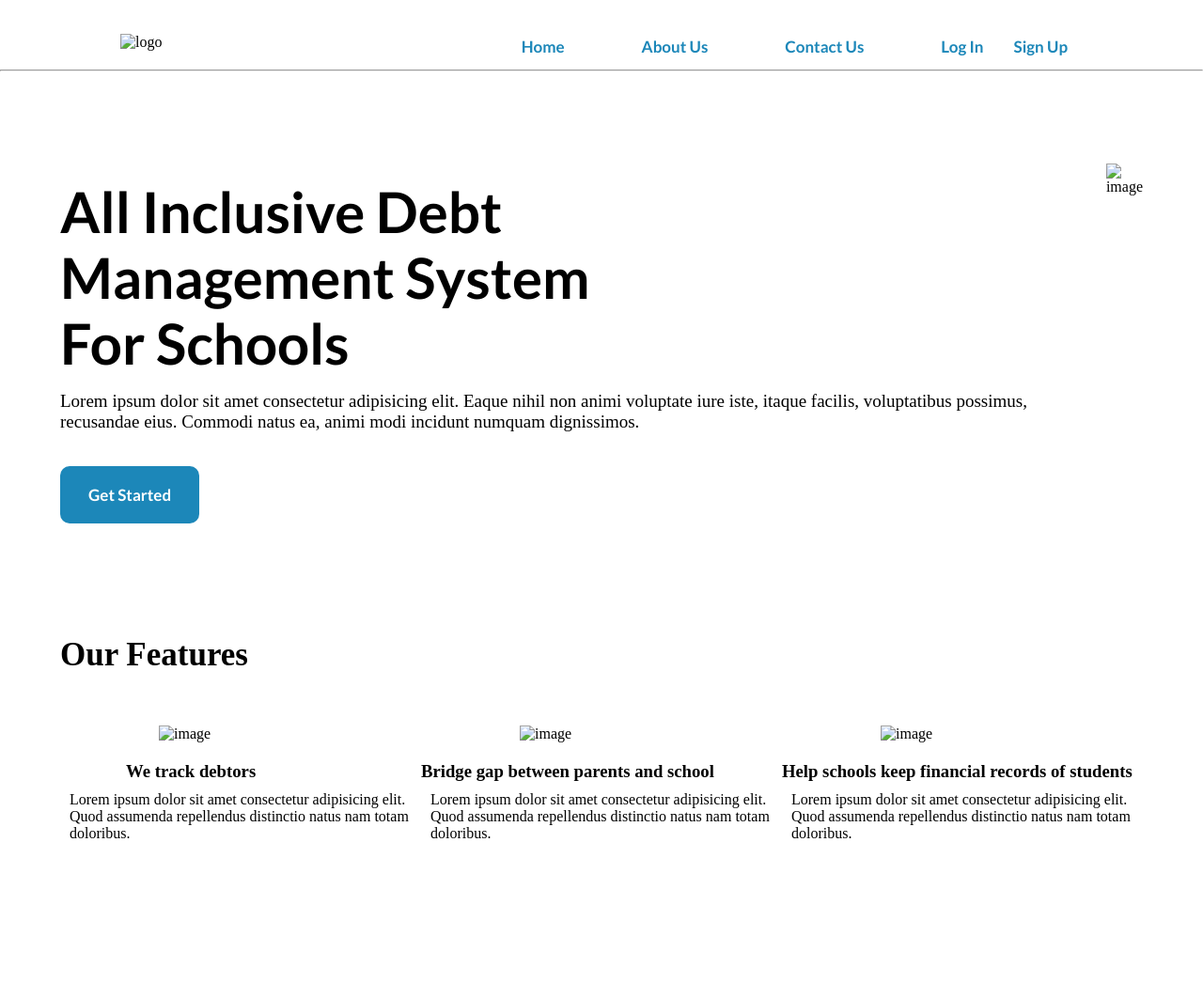
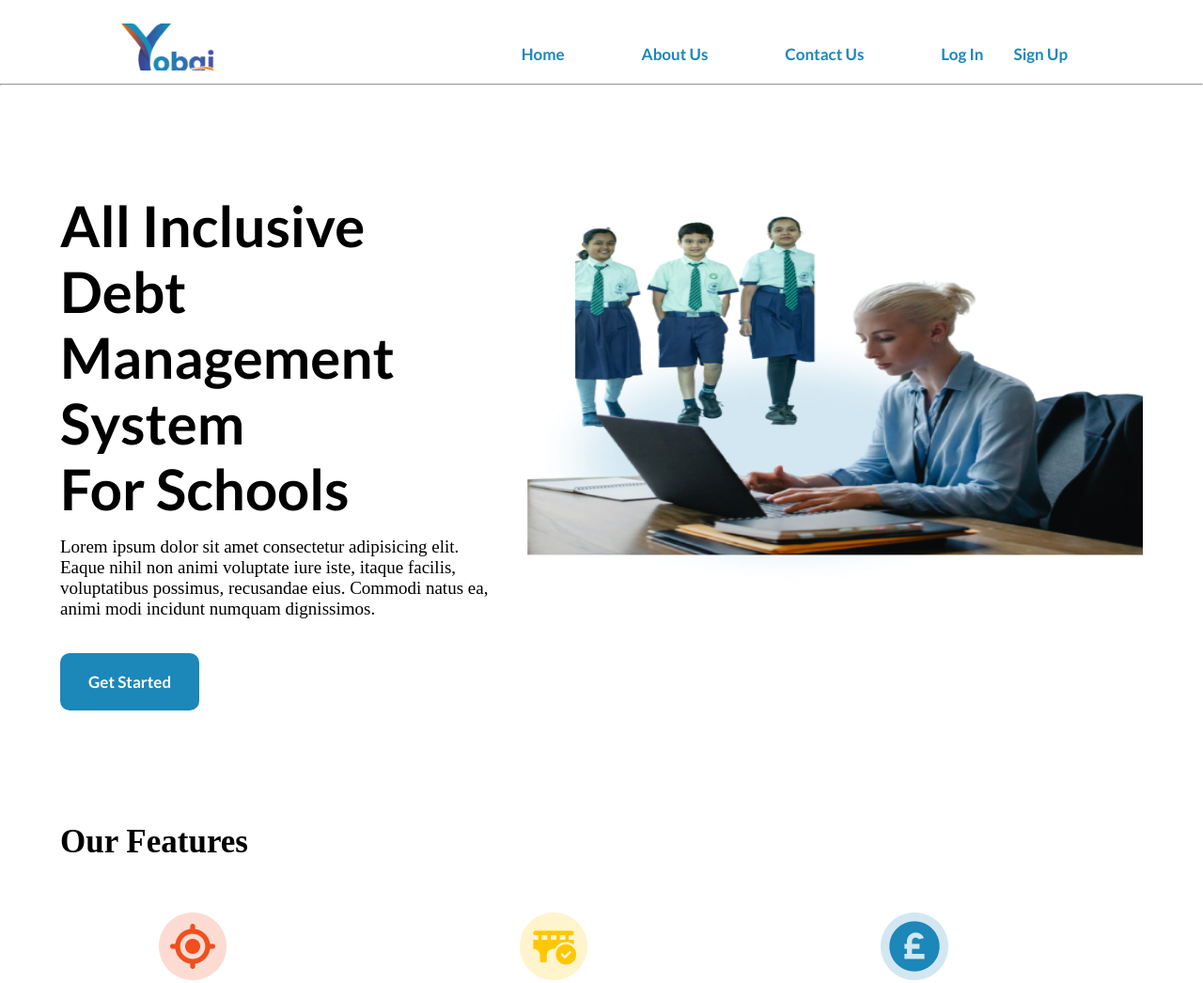
Before and after one commit to codingEyeDr/myZuri-Project-Phase-GorillappTeamwork, a plain HTML site: page index.html in a window 1280 px wide. Shown: the top 1046 px of the page at 94% size. Before the commit the page ends 970 px from the top, so only its background shows below. Drawn offline with Linux system fonts and the light colour scheme.

Commit message:
Update index.html
Removed the images from one folder and displayed them as individual files. and also routed the properly.

```diff
--- a/index.html
+++ b/index.html
@@ -18,7 +18,7 @@
       <nav class="nav-bar">
         <div>
           <img
-            src="../ourprojectimages/image 2.png"
+            src="image2.png"
             alt="logo"
             class="img-logo"
           />
@@ -73,7 +73,7 @@
 
         <div>
           <img
-            src="../ourprojectimages/mainimage.png"
+            src="mainimage.png"
             alt="image"
             class="main-image"
           />
@@ -86,7 +86,7 @@
         <div class="section2-flex">
           <div>
             <img
-              src="../ourprojectimages/Frame 23.png"
+              src="Frame23.png"
               alt="image"
               class="icon"
             />
@@ -99,7 +99,7 @@
 
           <div>
             <img
-              src="../ourprojectimages/Frame 24.png"
+              src="Frame24.png"
               alt="image"
               class="icon"
             />
@@ -112,7 +112,7 @@
 
           <div>
             <img
-              src="../ourprojectimages/Frame 25.png"
+              src="Frame25.png"
               alt="image"
               class="icon"
             />
```
